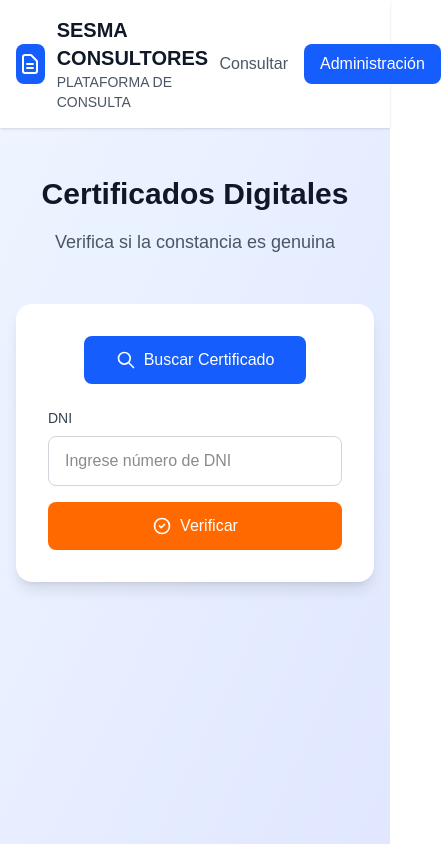
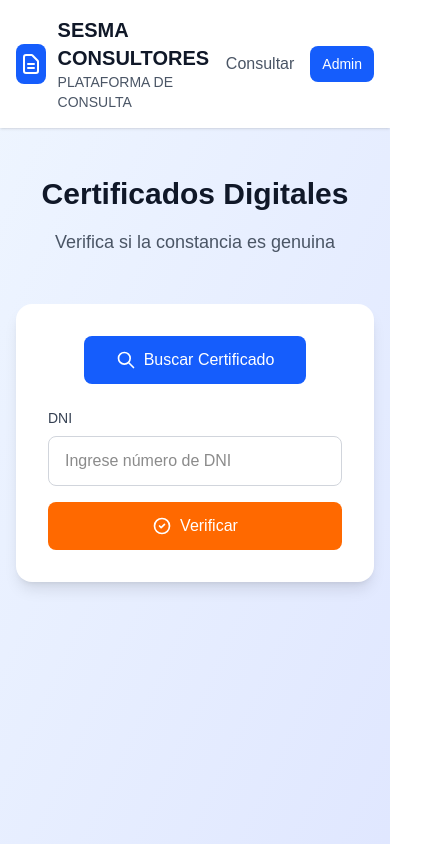
Before and after one commit to erickalegria/certificados-digitales, a Next.js app: page / in a window 390 px wide. Shown: the whole page, 441 px wide, since content can reach past the window. Built offline with nearby package versions, Linux system fonts and the light colour scheme.

Commit message:
Cambio responsive en version celular

```diff
--- a/src/app/page.tsx
+++ b/src/app/page.tsx
@@ -87,9 +87,9 @@ export default function HomePage() {
   }
 
   const resetForm = () => {
-  setDni('')
-  setCertificates([])
-  setError('')
+    setDni('')
+    setCertificates([])
+    setError('')
   }
 
   return (
@@ -110,16 +110,17 @@ export default function HomePage() {
               </div>
             </div>
             <div className="flex items-center space-x-4">
-              <button className="text-gray-600 hover:text-gray-900"
+              <button
                 onClick={resetForm}
-                >
+                className="text-gray-600 hover:text-gray-900"
+              >
                 Consultar
               </button>
               <button
                 onClick={() => setShowLogin(true)}
-                className="bg-blue-600 text-white px-4 py-2 rounded-lg hover:bg-blue-700"
+                className="bg-blue-600 text-white px-3 py-2 rounded-lg hover:bg-blue-700 hover:shadow-lg transform hover:scale-105 transition-all duration-200 text-sm"
               >
-                Administración
+                Admin
               </button>
             </div>
           </div>
```
